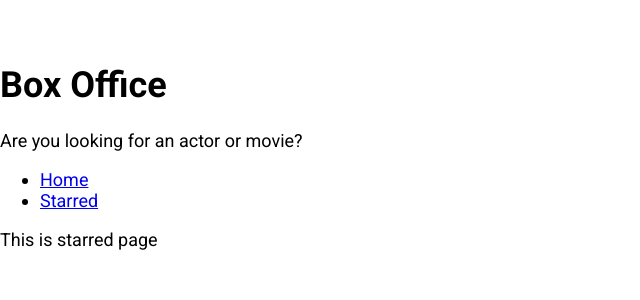
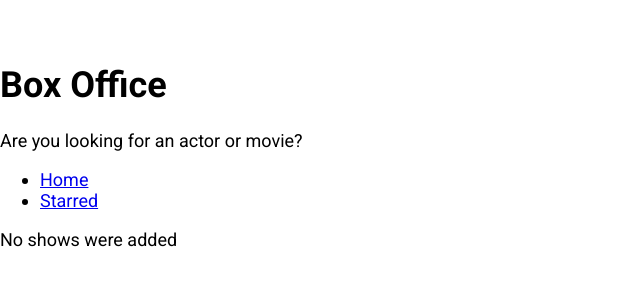
Before and after one commit to Rakshitgautam28/box-office, a React (Create React App) app: page /starred in a window 1280 px wide. Shown: the top 300 px of the page, without its empty margins (0-640 px from the left). Built offline with nearby package versions, Linux system fonts and the light colour scheme.

Commit message:
finished starred page

```diff
--- a/src/Pages/Starred.js
+++ b/src/Pages/Starred.js
@@ -1,10 +1,39 @@
-import React from 'react'
+import React, { useState, useEffect } from 'react'
 import MainPageLayout from '../Components/MainPageLayout'
+import { useShows } from '../Misc/custom-hooks'
+import { apiGet } from '../Misc/config'
+import ShowGrid from '../Components/Show/ShowGrid'
 
 const Starred = () => {
+
+    const [starred] = useShows();
+
+    const [shows, setShows] = useState(null);
+    const [isLoading, setIsLoading]= useState(true);
+    const [error, setError]= useState(null);
+
+    useEffect(() => {
+        if(starred && starred.length > 0){
+            const promises = starred.map(showId => apiGet(`/shows/${showId}`));
+            Promise.all(promises)
+            .then(apiData=>apiData.map(show=>({show})))
+            .then(results=>{
+                setShows(results);
+                setIsLoading(false);
+            }).catch(err=>{
+                setError(err.message);
+                setIsLoading(false);
+            })
+        } else {
+            setIsLoading(false);
+        }
+    }, [starred])
     return (
         <MainPageLayout>
-            This is starred page
+            {isLoading && <div>Shows are still loading</div>}
+            {error && <div>Error Occurred: {error}</div>}
+            {!isLoading && !shows && <div>No shows were added</div>}
+            {!isLoading && !error && shows && <ShowGrid data={shows}/>}
         </MainPageLayout>
     )
 }
```
